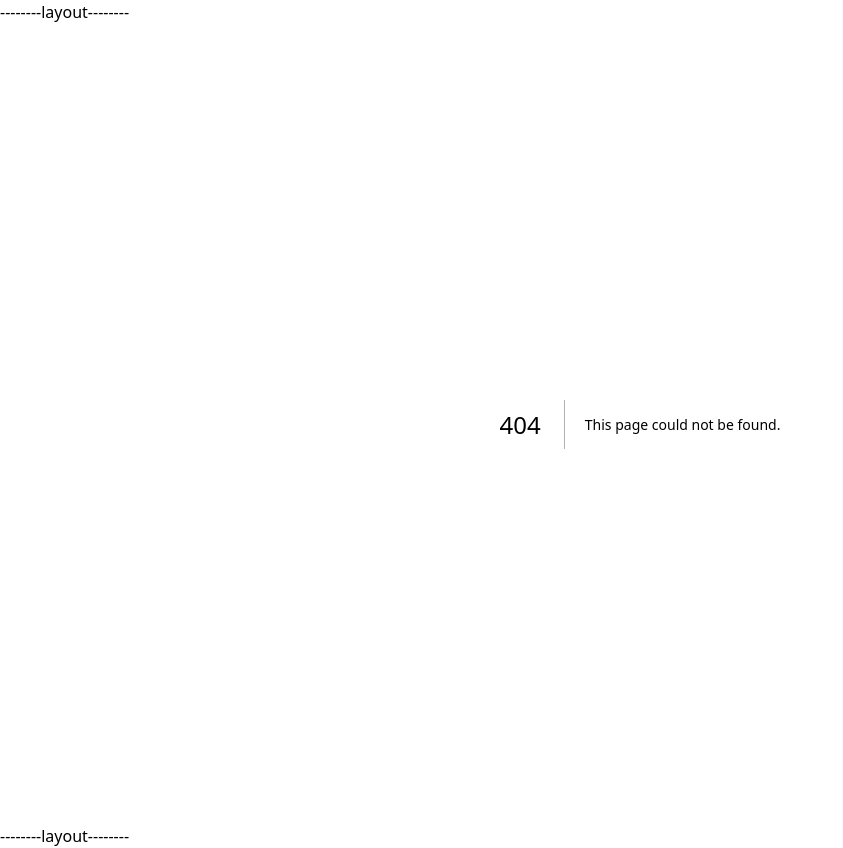
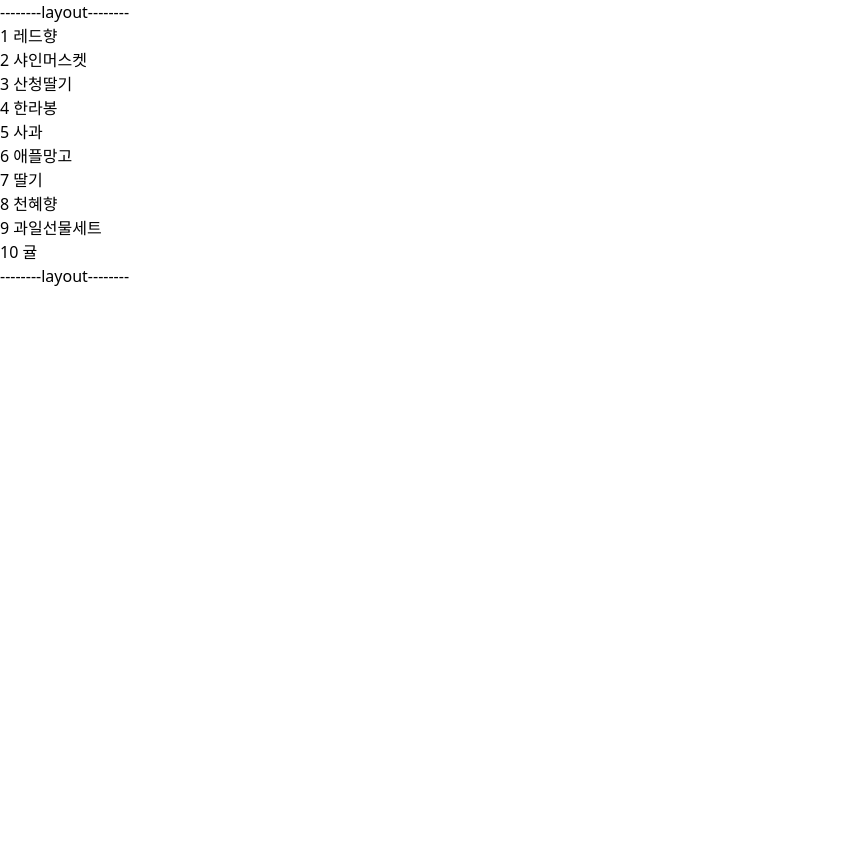
Before and after one commit to yheseul/maincamp, a Next.js app in the folder class-example/my-app/: page /section08/08-01-map-fruits in a window 1280 px wide. Before the commit this address had no page. Shown: the whole page, without its empty margins (0-843 px from the left). After the commit the page ends 800 px from the top, so only its background shows below. Built offline with nearby package versions, Linux system fonts and the light colour scheme.

Commit message:
08-02-map-fruits

```diff
--- /dev/null
+++ b/class-example/my-app/src/app/section08/08-01-map-fruits/page.tsx
@@ -0,0 +1,29 @@
+const FRUITS = [
+  { number: 1, title: "레드향" },
+  { number: 2, title: "샤인머스켓" },
+  { number: 3, title: "산청딸기" },
+  { number: 4, title: "한라봉" },
+  { number: 5, title: "사과" },
+  { number: 6, title: "애플망고" },
+  { number: 7, title: "딸기" },
+  { number: 8, title: "천혜향" },
+  { number: 9, title: "과일선물세트" },
+  { number: 10, title: "귤" },
+];
+
+export default function MapFruitsPage() {
+  // const result = FRUITS.map(e => (<div key={e.number}>{e.number} {e.title}</div>))
+
+  return (
+    <>
+      {/* <div>{result}</div> */}
+      <div>
+        {FRUITS.map((e) => (
+          <div key={e.number}>
+            {e.number} {e.title}
+          </div>
+        ))}
+      </div>
+    </>
+  );
+}
```
